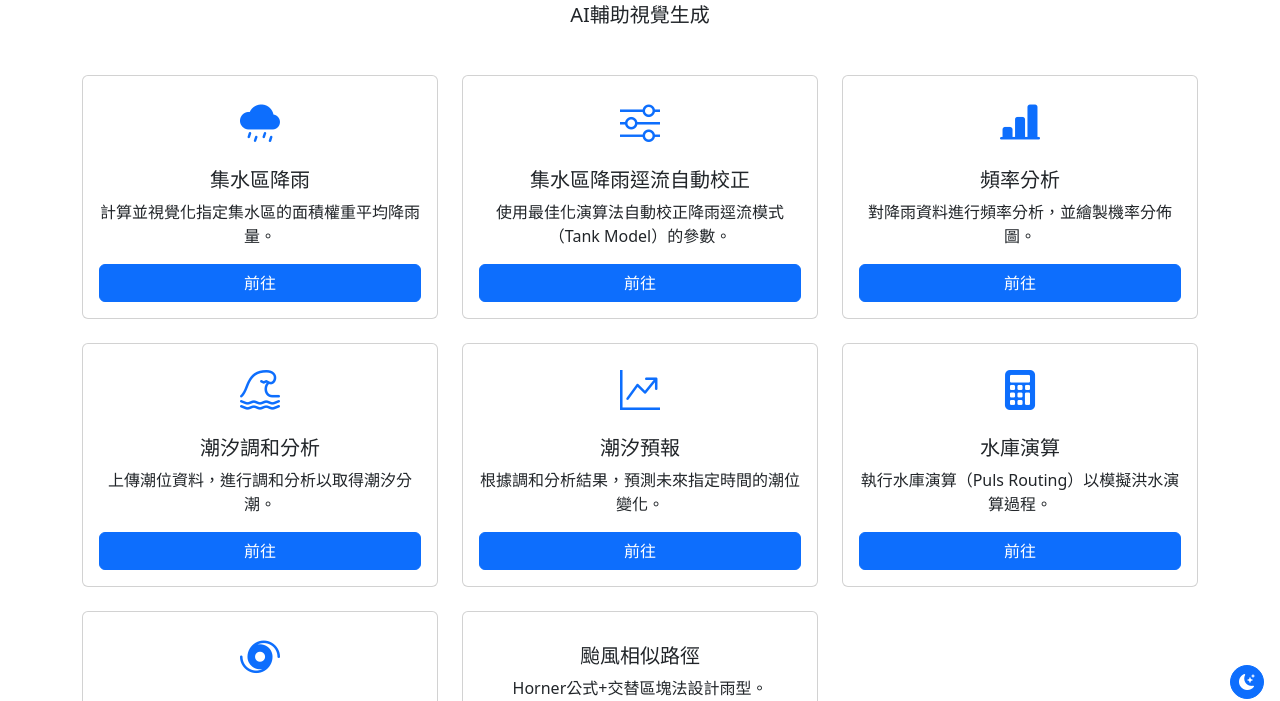
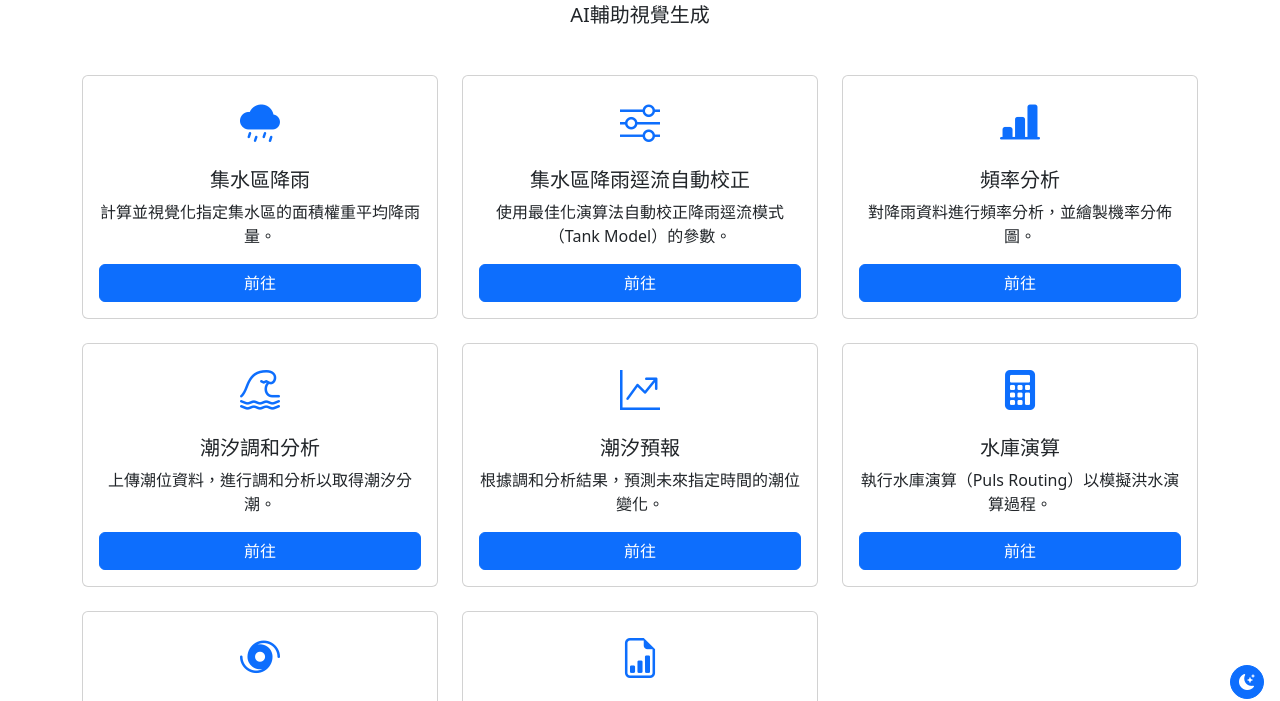
Before and after one commit to jwlee1339/hydro-tool-entry, a plain HTML site: page index.html in a window 1280 px wide. Shown: the part 85-786 px from the top of the page. Drawn offline with nearby package versions, Linux system fonts and the light colour scheme.

Commit message:
Fix HTML encoding issues in index.html

```diff
--- a/index.html
+++ b/index.html
@@ -199,8 +199,8 @@
                 },
                 // https://jwlee1339.github.io/design-rainfall/
                 {
-                    name: "颱風相似路徑",
-                    icon: "bi-rainfall",
+                    name: "設計雨型",
+                    icon: "bi-file-earmark-bar-graph",
                     url: " https://jwlee1339.github.io/design-rainfall/",
                     description: "Horner公式+交替區塊法設計雨型。"
                 }
```
